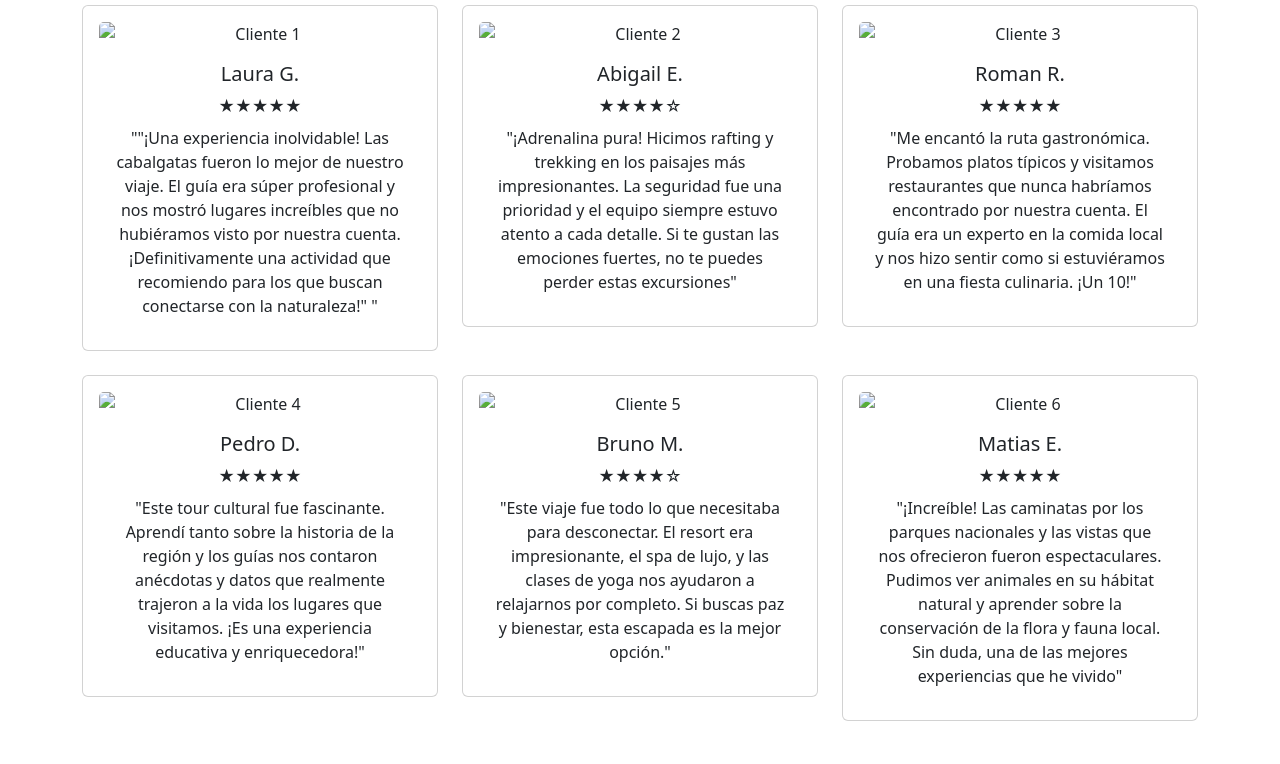
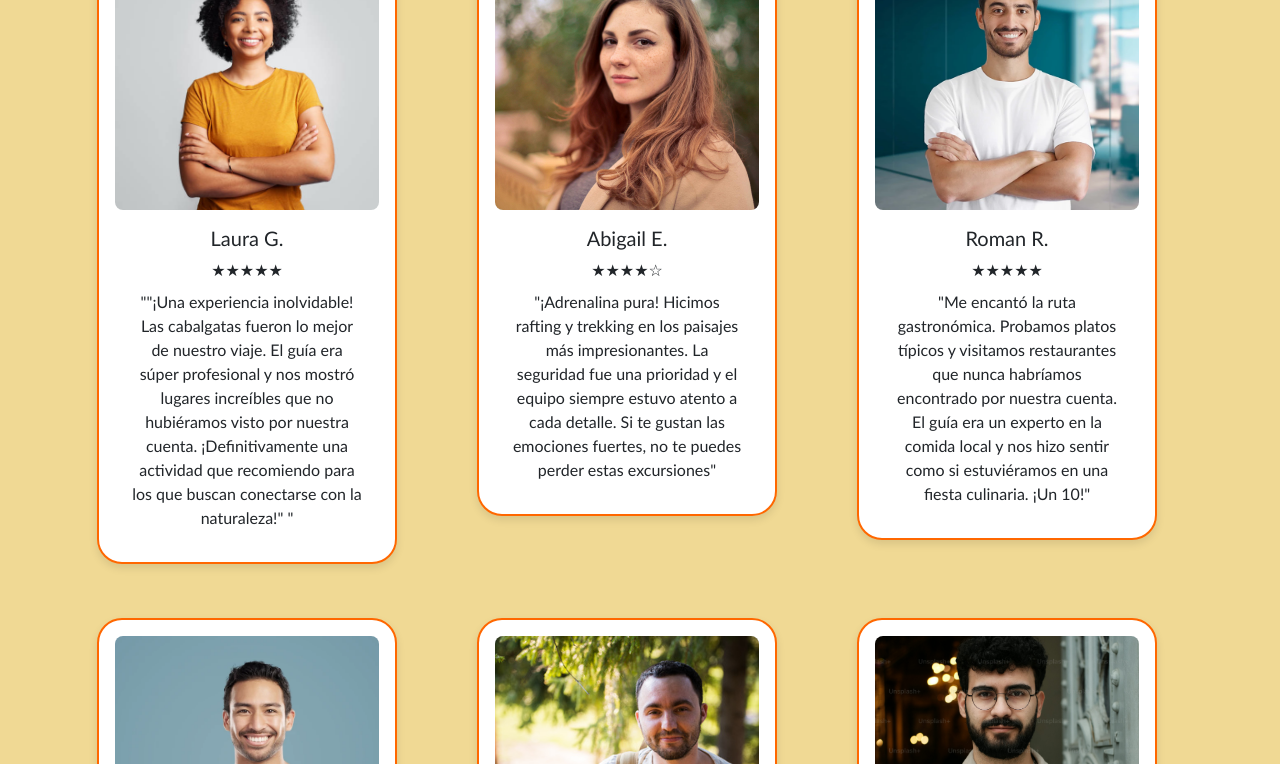
Before and after one commit to BrunoDiazM/Agencia-de-Viajes, a website: page pages/clientes.html in a window 1280 px wide. Shown: the part 193-957 px from the top of the page. Drawn offline with nearby package versions, Linux system fonts and the light colour scheme; files that its build step writes are made by us from their sources; the site is published under a folder, as on GitHub Pages, so addresses that start at the root find nothing.

Commit message:
Mi segundo commit

```diff
--- a/pages/clientes.html
+++ b/pages/clientes.html
@@ -10,7 +10,7 @@
     <link
       rel="stylesheet"
       href="https://cdnjs.cloudflare.com/ajax/libs/font-awesome/6.0.0-beta3/css/all.min.css" />
-    <link rel="stylesheet" href="/style/main.css " />
+    <link rel="stylesheet" href="../style/main.css" />
 
     <!-- <link rel="stylesheet" href="/styles.css" /> -->
     <title>Clientes - Rutas Andinas</title>
@@ -54,7 +54,7 @@
         <div class="col-md-4">
           <div class="card text-center p-3">
             <img
-              src="/assets/persona1.jpg"
+              src="../assets/persona1.jpg"
               class="card-img-top mx-auto"
               alt="Cliente 1" />
             <div class="card-body">
@@ -70,10 +70,12 @@
             </div>
           </div>
         </div>
+
+        <!-- Tarjeta de cliente 2 -->
         <div class="col-md-4">
           <div class="card text-center p-3">
             <img
-              src="/assets/persona2.jpeg"
+              src="../assets/persona2.jpeg"
               class="card-img-top mx-auto"
               alt="Cliente 2" />
             <div class="card-body">
@@ -88,10 +90,12 @@
             </div>
           </div>
         </div>
+
+        <!-- Tarjeta de cliente 3 -->
         <div class="col-md-4">
           <div class="card text-center p-3">
             <img
-              src="/assets/persona3.jpg"
+              src="../assets/persona3.jpg"
               class="card-img-top mx-auto"
               alt="Cliente 3" />
             <div class="card-body">
@@ -107,11 +111,11 @@
             </div>
           </div>
         </div>
-        <!-- Nuevas tarjetas -->
+        <!-- Tarjeta de cliente 4 -->
         <div class="col-md-4">
           <div class="card text-center p-3">
             <img
-              src="/assets/persona4.jpg"
+              src="../assets/persona4.jpg"
               class="card-img-top mx-auto"
               alt="Cliente 4" />
             <div class="card-body">
@@ -126,10 +130,12 @@
             </div>
           </div>
         </div>
+
+        <!-- Tarjeta de cliente 5 -->
         <div class="col-md-4">
           <div class="card text-center p-3">
             <img
-              src="/assets/persona5.jpg"
+              src="../assets/persona5.jpg"
               class="card-img-top mx-auto"
               alt="Cliente 5" />
             <div class="card-body">
@@ -144,10 +150,11 @@
             </div>
           </div>
         </div>
+        <!-- Tarjeta de cliente 6 -->
         <div class="col-md-4">
           <div class="card text-center p-3">
             <img
-              src="/assets/persona6.jpg"
+              src="../assets/persona6.jpg"
               class="card-img-top mx-auto"
               alt="Cliente 6" />
             <div class="card-body">
@@ -191,7 +198,7 @@
           </a>
         </div>
 
-        <!-- Información de contacto -->
+        <!-- Informacion de contacto -->
         <div class="contact-info">
           <p>Contacto:</p>
           <p>Teléfono: <strong>3872453735</strong></p>
```
Also changed, not shown: pages/contacto.html (+2 -4 lines), pages/servicios.html (+10 -7 lines).
